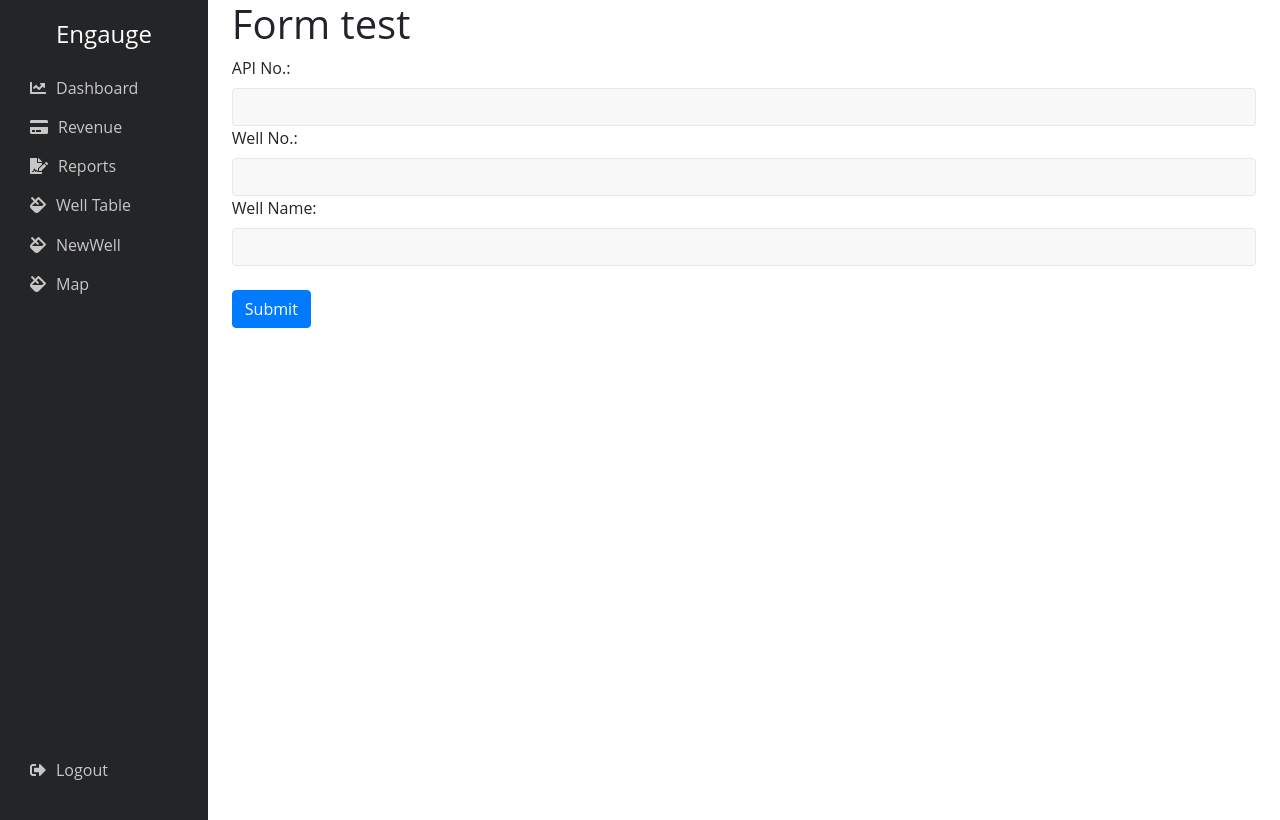
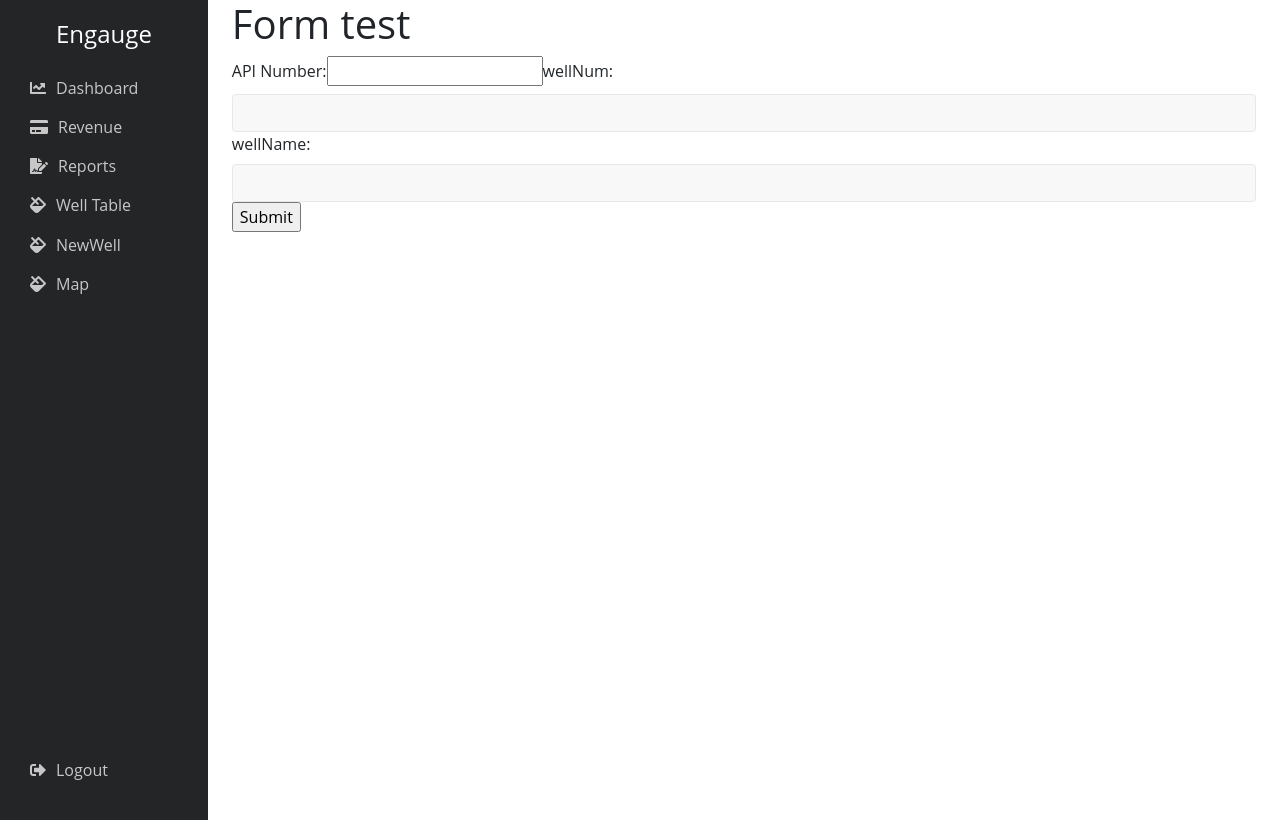
Before and after one commit to Dgarza0413/engauge, a React (Create React App) app in the folder client/: page /formtest in a window 1280 px wide. Built offline with nearby package versions, Linux system fonts and the light colour scheme.

Commit message:
still working on api test forms

```diff
--- a/client/src/App.js
+++ b/client/src/App.js
@@ -1,6 +1,5 @@
 import React from "react";
 import { BrowserRouter as Router, Route, Switch } from "react-router-dom";
-import Books from "./pages/Books";
 import Detail from "./pages/Detail";
 import NoMatch from "./pages/NoMatch";
 import DashBoard from "./pages/DashBoard";
--- a/client/src/components/TestForm/index.js
+++ b/client/src/components/TestForm/index.js
@@ -3,26 +3,20 @@ import API from "../../utils/API";
 
 class TestForm extends Component {
     state = {
-    apiNum: "",
-    wellNum: "",
-    wellName: "",
-    wellData: {}
-  };
-
-  handleChangeFor = (propertyName) => (event) => {
-    const {wellData} = this.state;
-    const newWellData = {
-      ...wellData,
-      [propertyName]: event.target.value
-    };
-    this.setState({ wellData: newWellData });
+      apiNum: ""
     }
 
-  handleFormSubmit = (wellData, event) => {
+
+
+
+
+  handleFormSubmit = event => {
     event.preventDefault();
-    if (this.state.wellData) {
+    if (this.state.apiNum) {
 
-      API.addWell(wellData)
+      const apiNum = this.state.apiNum.trim();
+
+      API.addWell(apiNum)
         .then(res => {
 
           console.log(res.data.items);
@@ -35,41 +29,40 @@ class TestForm extends Component {
     }
   };
 
+  handleChange = (event) => {
+    const { name, value } = event.target;
+    this.setState({ [name]: value });
+  }
+
   render() {
     return (
-      <form>
+      <form onSubmit={this.handleFormSubmit}>
         <div className="form-group">
-          <label htmlFor="apiNum">API No.:</label>
-          <imput
+          <label>
+            API Number:
+            <input type="text" value={this.state.value} onChange={this.handleChange} />
+          </label>
+          <label htmlFor="wellNum">wellNum:</label>
+          <input
+            value={this.state.wellNum}
+            onChange={this.handleInputChange}
+            name="wellNum"
             type="text"
-          onChange={this.handleChangeFor("apiNum")}
-          value={this.state.wellData.apiNum}
-          name="apiNum"
             className="form-control"
             placeholder=""
-          id="apiNum"/>
-          <label htmlFor="wellNum">Well No.:</label>
-          <imput
+            id="wellNum"
+          />
+          <label htmlFor="wellName">wellName:</label>
+          <input
+            value={this.state.wellName}
+            onChange={this.handleInputChange}
+            name="wellName"
             type="text"
-          onChange={this.handleChangeFor("wellNum")}
-          value={this.state.wellData.wellNum}
-          name="wellNum"
             className="form-control"
             placeholder=""
-          id="wellNum" />
-          <label htmlFor="wellName">Well Name:</label>
-          <imput
-          type="text"
-          onChange={this.handleChangeFor("wellName")}
-          value={this.state.wellData.wellName}
-          name="wellName"
-          className="form-control"
-          placeholder=""
-          id="wellName" />
-          <br />
-          <button onClick={this.handleFormSubmit} className="btn btn-primary">
-            Submit
-          </button>
+            id="wellName"
+          />
+          <input type="submit" value="Submit" />
         </div>
       </form>
     );
```
Lines whose indentation alone changed are shown as unchanged.
